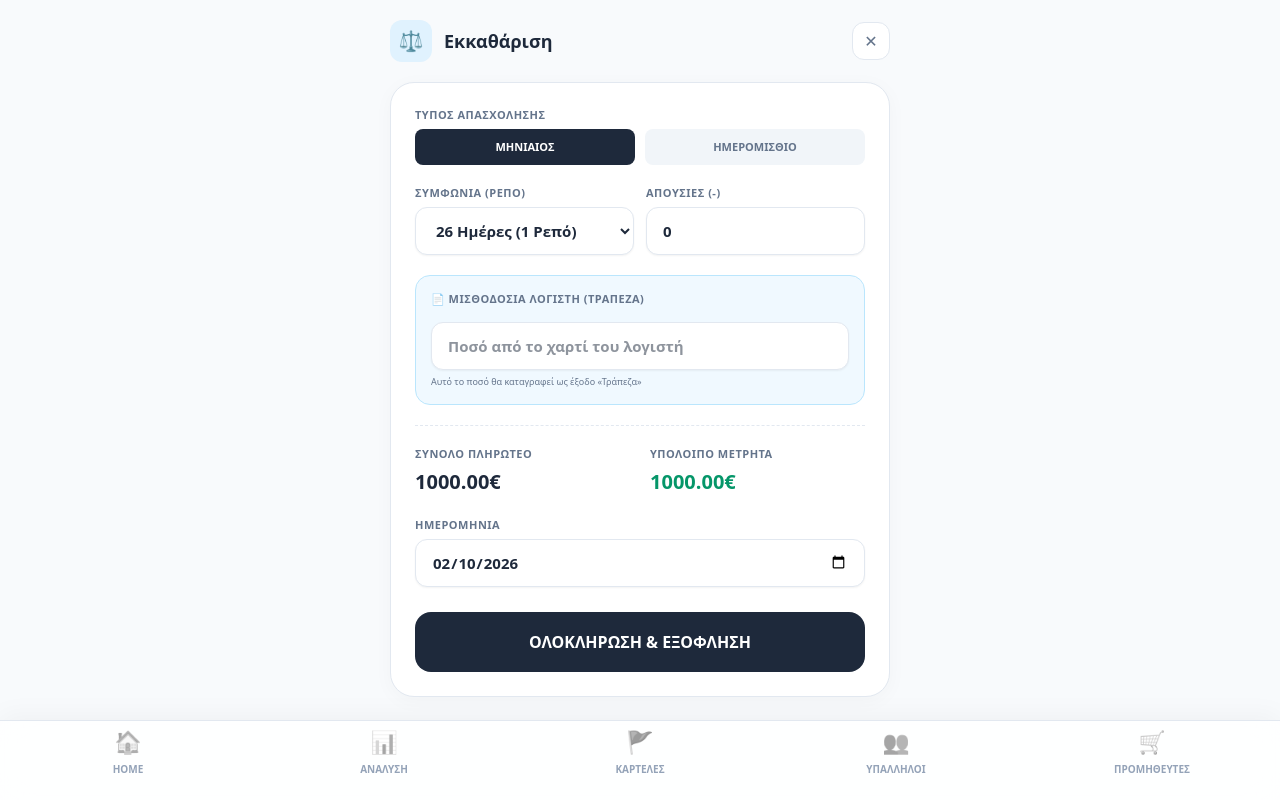
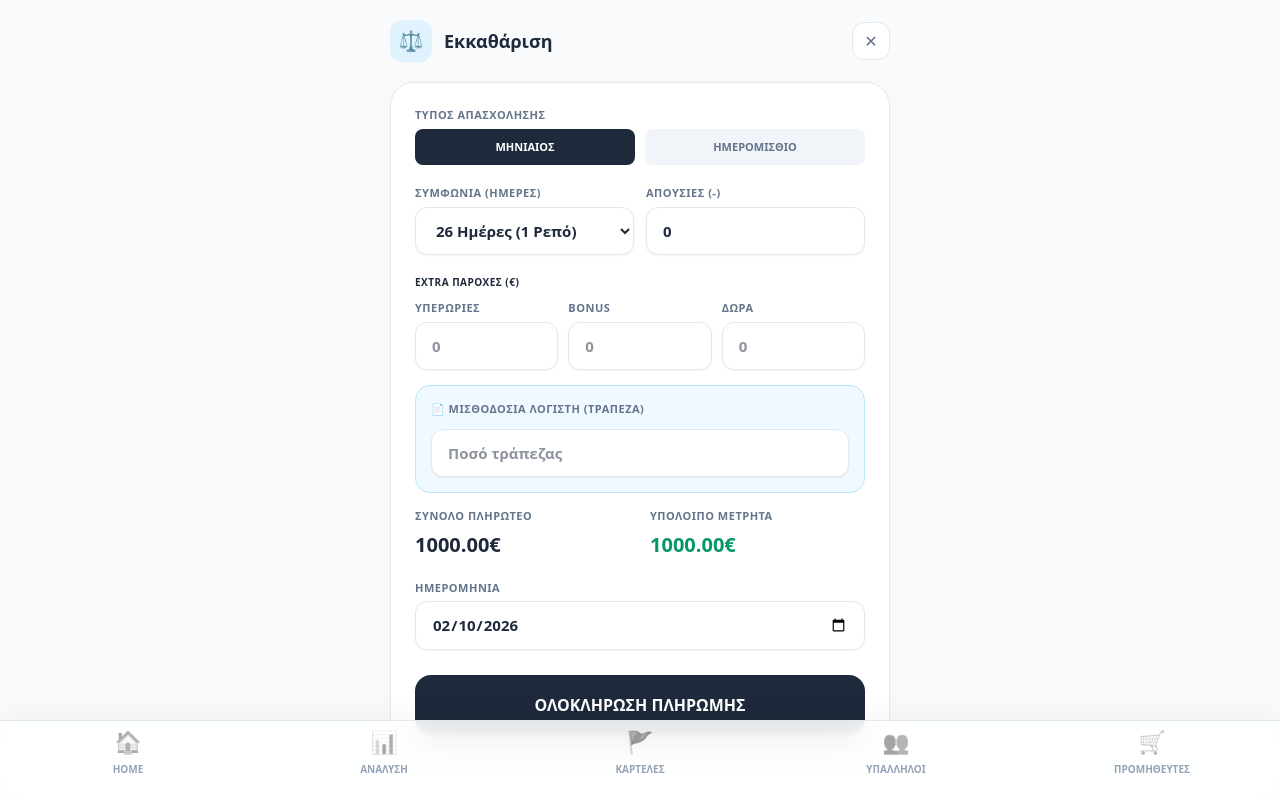
Before and after one commit to tsigris/cosy-management, a Next.js app: page /pay-employee in a window 1280 px wide. Built offline with nearby package versions, Linux system fonts and the light colour scheme.

Commit message:
Update page.tsx

```diff
--- a/src/app/pay-employee/page.tsx
+++ b/src/app/pay-employee/page.tsx
@@ -25,23 +25,26 @@ function PayEmployeeContent() {
   const empName = searchParams.get('name')
 
   // STATES ΥΠΟΛΟΓΙΣΜΟΥ
-  const [agreementType, setAgreementType] = useState('monthly') // 'monthly' ή 'daily'
+  const [agreementType, setAgreementType] = useState('monthly')
   const [agreementSalary, setAgreementSalary] = useState<number>(1000)
   const [agreementDays, setAgreementDays] = useState<number>(26)
   const [absences, setAbsences] = useState<number>(0)
-  const [workedDays, setWorkedDays] = useState<number>(1) // Για part-time
-  const [dailyRateInput, setDailyRateInput] = useState<number>(50) // Για part-time
+  const [workedDays, setWorkedDays] = useState<number>(1)
+  const [dailyRateInput, setDailyRateInput] = useState<number>(50)
+
+  // EXTRA ΠΑΡΟΧΕΣ (Κοινά και για τους δύο τύπους)
+  const [overtime, setOvertime] = useState<string>('')
+  const [bonus, setBonus] = useState<string>('')
+  const [gifts, setGifts] = useState<string>('')
 
   // ΛΟΓΙΣΤΙΚΑ STATES
-  const [accountingPayroll, setAccountingPayroll] = useState<string>('') // Αυτό που δίνει ο λογιστής
-  const [bonus, setBonus] = useState('')
-  const [paidCash, setPaidCash] = useState<number>(0)
+  const [accountingPayroll, setAccountingPayroll] = useState<string>('')
   const [date, setDate] = useState(new Date().toISOString().split('T')[0])
   const [loading, setLoading] = useState(true)
   const [userData, setUserData] = useState({ store_id: '', username: '' })
 
   // ΔΥΝΑΜΙΚΟΙ ΥΠΟΛΟΓΙΣΜΟΙ
-  const calculateGross = () => {
+  const calculateBase = () => {
     if (agreementType === 'monthly') {
       const rate = agreementSalary / agreementDays;
       return (agreementDays - absences) * rate;
@@ -50,11 +53,8 @@ function PayEmployeeContent() {
     }
   };
 
-  const totalEarnings = calculateGross() + (Number(bonus) || 0);
-
-  // Το ποσό τράπεζας είναι ΠΑΝΤΑ αυτό που λέει ο λογιστής
+  const totalEarnings = calculateBase() + (Number(overtime) || 0) + (Number(bonus) || 0) + (Number(gifts) || 0);
   const bankAmount = Number(accountingPayroll) || 0;
-  // Τα μετρητά είναι το υπόλοιπο: (Συνολικά Κερδισμένα - Τράπεζα)
   const autoCashAmount = totalEarnings - bankAmount;
 
   const loadData = useCallback(async () => {
@@ -81,7 +81,7 @@ function PayEmployeeContent() {
     if (totalEarnings <= 0) return toast.error('Υπολογίστε το ποσό πληρωμής.')
     setLoading(true)
 
-    const breakdown = `Συμφωνία: ${totalEarnings.toFixed(2)}€, Τράπεζα(Λογιστής): ${bankAmount}€, Μετρητά: ${autoCashAmount.toFixed(2)}€`;
+    const breakdown = `Σύνολο: ${totalEarnings.toFixed(2)}€ (Τράπεζα: ${bankAmount}€, Μετρητά: ${autoCashAmount.toFixed(2)}€)`;
 
     const transactionBatch = [];
     if (bankAmount > 0) {
@@ -95,13 +95,13 @@ function PayEmployeeContent() {
       transactionBatch.push({
         amount: autoCashAmount, type: 'expense', category: 'Προσωπικό', method: 'Μετρητά',
         date, employee_id: empId, store_id: userData.store_id, created_by_name: userData.username,
-        notes: `Υπόλοιπο Μισθού ${empName} (Μετρητά) [${breakdown}]`
+        notes: `Διαφορά Μισθού ${empName} (Μετρητά) [${breakdown}]`
       });
     }
 
     const { error } = await supabase.from('transactions').insert(transactionBatch)
     if (!error) {
-      toast.success('Η πληρωμή ολοκληρώθηκε!');
+      toast.success('Η πληρωμή καταχωρήθηκε!');
       router.push('/employees');
     } else {
       toast.error(error.message);
@@ -126,25 +126,21 @@ function PayEmployeeContent() {
         </div>
 
         <div style={formCardStyle}>
-          {/* 1. ΤΥΠΟΣ ΣΥΜΦΩΝΙΑΣ */}
+          {/* ΤΥΠΟΣ ΑΠΑΣΧΟΛΗΣΗΣ */}
           <div style={{ marginBottom: '20px' }}>
             <label style={subLabel}>ΤΥΠΟΣ ΑΠΑΣΧΟΛΗΣΗΣ</label>
             <div style={{ display: 'flex', gap: '10px' }}>
-              <button
-                onClick={() => setAgreementType('monthly')}
-                style={agreementType === 'monthly' ? activeTab : inactiveTab}
-              >ΜΗΝΙΑΙΟΣ</button>
-              <button
-                onClick={() => setAgreementType('daily')}
-                style={agreementType === 'daily' ? activeTab : inactiveTab}
-              >ΗΜΕΡΟΜΙΣΘΙΟ</button>
+              <button onClick={() => setAgreementType('monthly')} style={agreementType === 'monthly' ? activeTab : inactiveTab}>ΜΗΝΙΑΙΟΣ</button>
+              <button onClick={() => setAgreementType('daily')} style={agreementType === 'daily' ? activeTab : inactiveTab}>ΗΜΕΡΟΜΙΣΘΙΟ</button>
             </div>
           </div>
 
+          {/* ΡΥΘΜΙΣΕΙΣ ΒΑΣΙΚΟΥ */}
+          <div style={agreementGrid}>
             {agreementType === 'monthly' ? (
-            <div style={agreementGrid}>
+              <>
                 <div style={inputGroup}>
-                <label style={subLabel}>ΣΥΜΦΩΝΙΑ (ΡΕΠΟ)</label>
+                  <label style={subLabel}>ΣΥΜΦΩΝΙΑ (ΗΜΕΡΕΣ)</label>
                   <select value={agreementDays} onChange={e => setAgreementDays(Number(e.target.value))} style={selectStyle}>
                     <option value={30}>30 Ημέρες (0 Ρεπό)</option>
                     <option value={26}>26 Ημέρες (1 Ρεπό)</option>
@@ -155,9 +151,9 @@ function PayEmployeeContent() {
                   <label style={subLabel}>ΑΠΟΥΣΙΕΣ (-)</label>
                   <input type="number" value={absences} onChange={e => setAbsences(Number(e.target.value))} style={smallInput} />
                 </div>
-            </div>
+              </>
             ) : (
-            <div style={agreementGrid}>
+              <>
                 <div style={inputGroup}>
                   <label style={subLabel}>ΗΜΕΡΟΜΙΣΘΙΟ (€)</label>
                   <input type="number" value={dailyRateInput} onChange={e => setDailyRateInput(Number(e.target.value))} style={smallInput} />
@@ -166,25 +162,39 @@ function PayEmployeeContent() {
                   <label style={subLabel}>ΗΜΕΡΕΣ ΕΡΓΑΣΙΑΣ</label>
                   <input type="number" value={workedDays} onChange={e => setWorkedDays(Number(e.target.value))} style={smallInput} />
                 </div>
+              </>
+            )}
           </div>
-          )}
 
-          {/* 2. ΜΙΣΘΟΔΟΣΙΑ ΛΟΓΙΣΤΗ (ΚΡΙΣΙΜΟ) */}
+          {/* EXTRA ΠΑΡΟΧΕΣ */}
+          <p style={sectionTitle}>EXTRA ΠΑΡΟΧΕΣ (€)</p>
+          <div style={extraGrid}>
+            <div style={inputGroup}>
+              <label style={subLabel}>ΥΠΕΡΩΡΙΕΣ</label>
+              <input type="number" value={overtime} onChange={e => setOvertime(e.target.value)} style={smallInput} placeholder="0" />
+            </div>
+            <div style={inputGroup}>
+              <label style={subLabel}>BONUS</label>
+              <input type="number" value={bonus} onChange={e => setBonus(e.target.value)} style={smallInput} placeholder="0" />
+            </div>
+            <div style={inputGroup}>
+              <label style={subLabel}>ΔΩΡΑ</label>
+              <input type="number" value={gifts} onChange={e => setGifts(e.target.value)} style={smallInput} placeholder="0" />
+            </div>
+          </div>
+
+          {/* ΜΙΣΘΟΔΟΣΙΑ ΛΟΓΙΣΤΗ */}
           <div style={accountingBox}>
             <label style={{ fontSize: '10px', fontWeight: '900', color: colors.accentBlue }}>📄 ΜΙΣΘΟΔΟΣΙΑ ΛΟΓΙΣΤΗ (ΤΡΑΠΕΖΑ)</label>
             <input
               type="number"
               value={accountingPayroll}
               onChange={e => setAccountingPayroll(e.target.value)}
-              placeholder="Ποσό από το χαρτί του λογιστή"
+              placeholder="Ποσό τράπεζας"
               style={accountingInput}
             />
-            <p style={{ margin: '5px 0 0', fontSize: '9px', color: colors.secondaryText }}>Αυτό το ποσό θα καταγραφεί ως έξοδο «Τράπεζα»</p>
           </div>
 
-          <hr style={divider} />
-
-          {/* 3. ΑΠΟΤΕΛΕΣΜΑΤΑ */}
           <div style={resultRow}>
             <div style={resultItem}>
                 <label style={subLabel}>ΣΥΝΟΛΟ ΠΛΗΡΩΤΕΟ</label>
@@ -202,7 +212,7 @@ function PayEmployeeContent() {
           </div>
 
           <button onClick={handlePayment} disabled={loading || totalEarnings <= 0} style={saveBtnStyle}>
-            {loading ? 'ΚΑΤΑΧΩΡΗΣΗ...' : 'ΟΛΟΚΛΗΡΩΣΗ & ΕΞΟΦΛΗΣΗ'}
+            {loading ? 'ΚΑΤΑΧΩΡΗΣΗ...' : 'ΟΛΟΚΛΗΡΩΣΗ ΠΛΗΡΩΜΗΣ'}
           </button>
         </div>
       </div>
@@ -216,18 +226,18 @@ const headerStyle: any = { display: 'flex', justifyContent: 'space-between', ali
 const logoBoxStyle: any = { width: '42px', height: '42px', backgroundColor: '#e0f2fe', borderRadius: '12px', display: 'flex', alignItems: 'center', justifyContent: 'center', fontSize: '20px' };
 const backBtnStyle: any = { textDecoration: 'none', color: colors.secondaryText, width: '38px', height: '38px', display: 'flex', alignItems: 'center', justifyContent: 'center', backgroundColor: colors.white, borderRadius: '12px', border: `1px solid ${colors.border}` };
 const formCardStyle: any = { backgroundColor: colors.white, padding: '24px', borderRadius: '24px', border: `1px solid ${colors.border}`, boxShadow: '0 4px 20px rgba(0,0,0,0.03)' };
-const sectionTitle: any = { fontSize: '11px', fontWeight: '900', color: colors.primaryDark, marginBottom: '15px' };
+const sectionTitle: any = { fontSize: '10px', fontWeight: '900', color: colors.primaryDark, margin: '20px 0 10px', letterSpacing: '0.5px' };
 const subLabel: any = { fontSize: '9px', fontWeight: '800', color: colors.secondaryText, marginBottom: '5px', display: 'block' };
 const activeTab: any = { flex: 1, padding: '10px', backgroundColor: colors.primaryDark, color: 'white', border: 'none', borderRadius: '8px', fontSize: '11px', fontWeight: '700' };
 const inactiveTab: any = { flex: 1, padding: '10px', backgroundColor: '#f1f5f9', color: colors.secondaryText, border: 'none', borderRadius: '8px', fontSize: '11px', fontWeight: '700' };
-const agreementGrid: any = { display: 'grid', gridTemplateColumns: '1fr 1fr', gap: '12px', marginBottom: '20px', marginTop: '10px' };
+const agreementGrid: any = { display: 'grid', gridTemplateColumns: '1fr 1fr', gap: '12px', marginBottom: '10px' };
+const extraGrid: any = { display: 'grid', gridTemplateColumns: '1fr 1fr 1fr', gap: '10px', marginBottom: '15px' };
 const inputGroup: any = { display: 'flex', flexDirection: 'column' };
 const smallInput: any = { width: '100%', padding: '12px', borderRadius: '10px', border: `1px solid ${colors.border}`, fontSize: '14px', fontWeight: '700', outline: 'none' };
 const selectStyle: any = { ...smallInput };
-const accountingBox: any = { padding: '15px', backgroundColor: '#f0f9ff', borderRadius: '15px', border: `1px solid #bae6fd`, marginTop: '10px' };
-const accountingInput: any = { width: '100%', padding: '10px', marginTop: '8px', borderRadius: '8px', border: `2px solid ${colors.accentBlue}`, fontSize: '18px', fontWeight: '900', color: colors.primaryDark };
-const divider: any = { border: 'none', borderTop: '1px dashed #e2e8f0', margin: '20px 0' };
-const resultRow: any = { display: 'flex', gap: '20px' };
+const accountingBox: any = { padding: '15px', backgroundColor: '#f0f9ff', borderRadius: '15px', border: `1px solid #bae6fd`, margin: '15px 0' };
+const accountingInput: any = { width: '100%', padding: '10px', marginTop: '5px', borderRadius: '8px', border: `2px solid ${colors.accentBlue}`, fontSize: '18px', fontWeight: '900' };
+const resultRow: any = { display: 'flex', gap: '20px', marginTop: '10px' };
 const resultItem: any = { flex: 1 };
 const amountLarge: any = { margin: 0, fontSize: '20px', fontWeight: '900', color: colors.primaryDark };
 const saveBtnStyle: any = { width: '100%', padding: '18px', backgroundColor: colors.primaryDark, color: 'white', border: 'none', borderRadius: '16px', fontWeight: '800', marginTop: '25px' };
```
Lines whose indentation alone changed are shown as unchanged.
